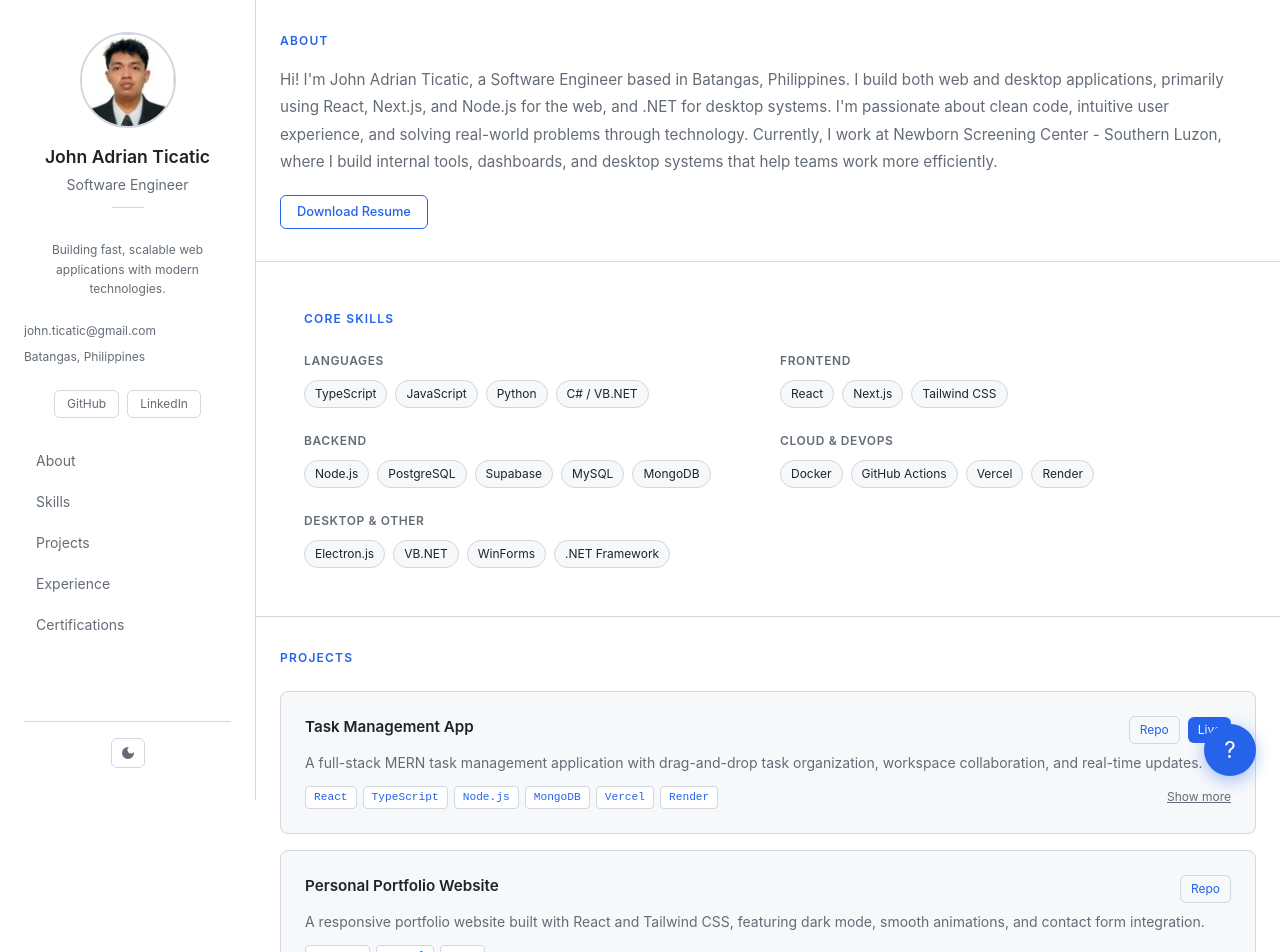
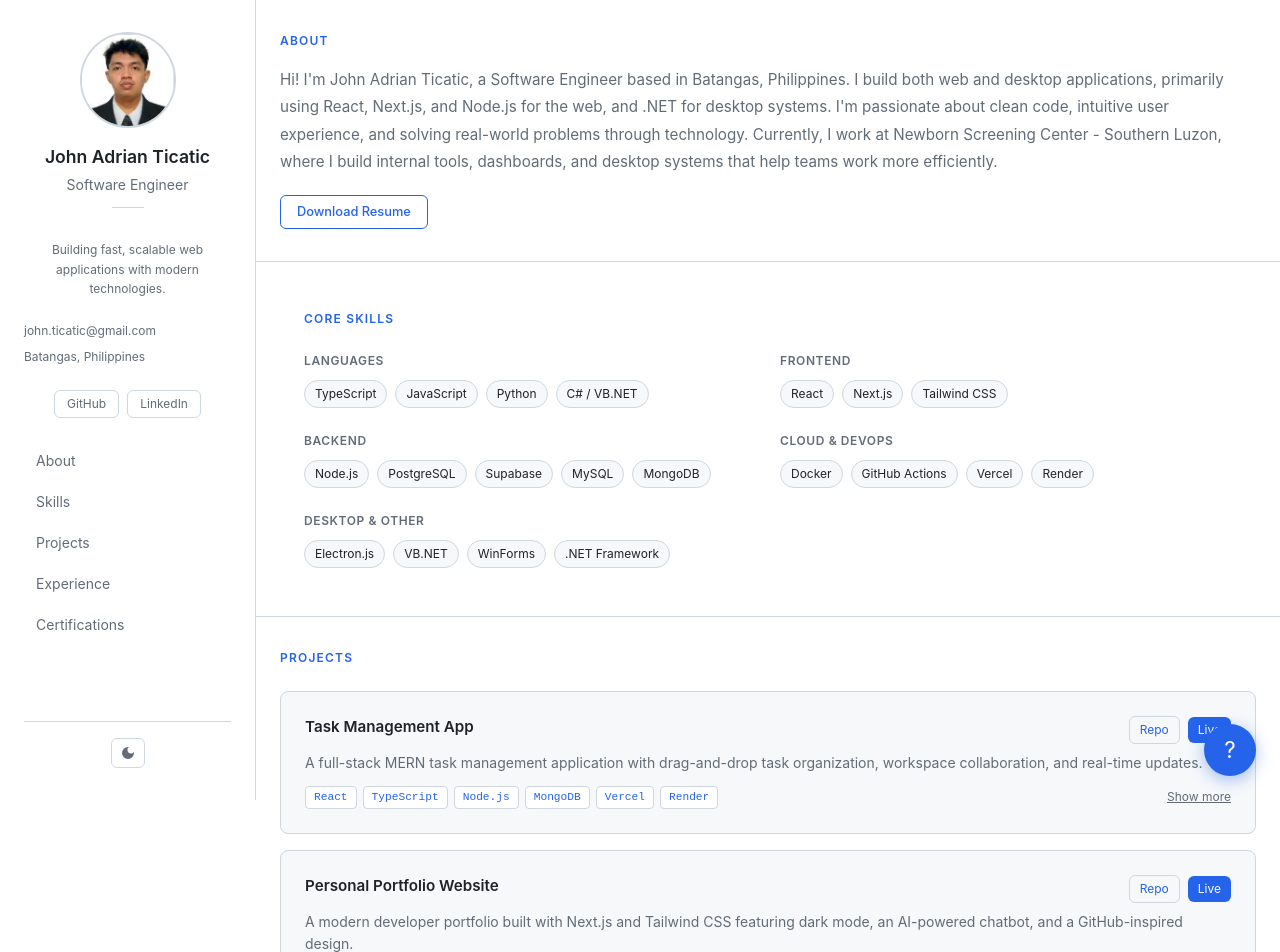
Before and after one commit to aiannyyyy/my-portfolio-rebranded, a Next.js app: page / in a window 1280 px wide. Shown: the top 952 px of the page. Built offline with nearby package versions, Linux system fonts and the light colour scheme.

Commit message:
refining the p2

```diff
--- a/src/data/projects.ts
+++ b/src/data/projects.ts
@@ -14,11 +14,11 @@ export const projects = [
   {
     id: "p2",
     title: "Personal Portfolio Website",
-    description: "A responsive portfolio website built with React and Tailwind CSS, featuring dark mode, smooth animations, and contact form integration.",
-    explanation: "Created to represent my work in web development. Demonstrates skills, displays projects, and provides ways to contact or collaborate.",
-    tech: ["Next.JS", "Vercel", "Groq"],
-    repoUrl: "https://github.com/aiannyyyy/my-portfolio.git",
-    liveUrl: "",
+    description: "A modern developer portfolio built with Next.js and Tailwind CSS featuring dark mode, an AI-powered chatbot, and a GitHub-inspired design.",
+    explanation: "Redesigned from React to Next.js for better performance and SEO. Features a two-column sidebar layout, AI assistant powered by Groq (Llama 3.3), dark/light mode, and sections for skills, projects, experience, and certifications.",
+    tech: ["Next.js", "TypeScript", "Tailwind CSS", "Groq AI", "Vercel"],
+    repoUrl: "https://github.com/aiannyyyy/my-portfolio-rebranded.git",
+    liveUrl: "https://my-portfolio-rebranded.vercel.app/",
     difficulty: "Complex",
     ongoing: false,
     featured: true,
```
